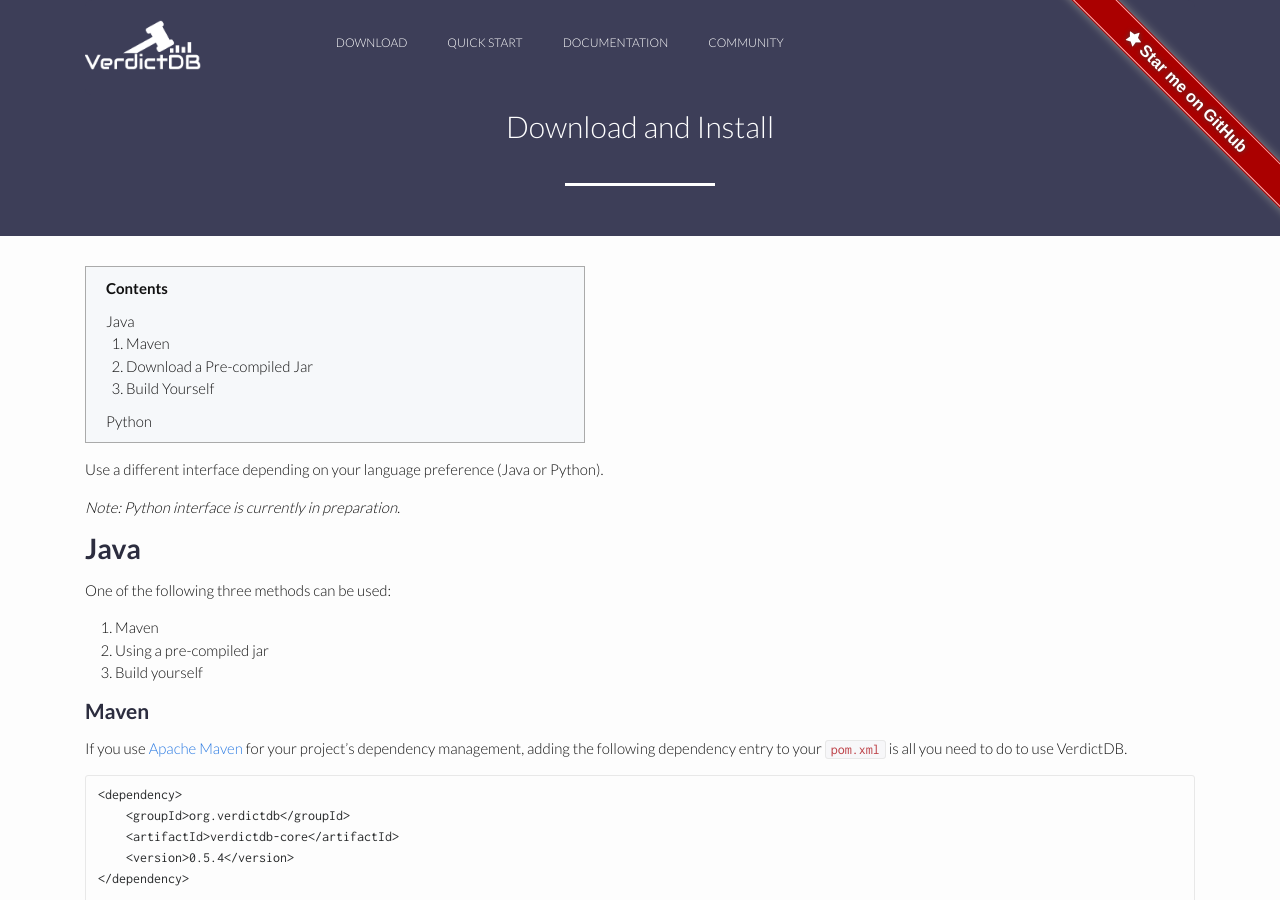
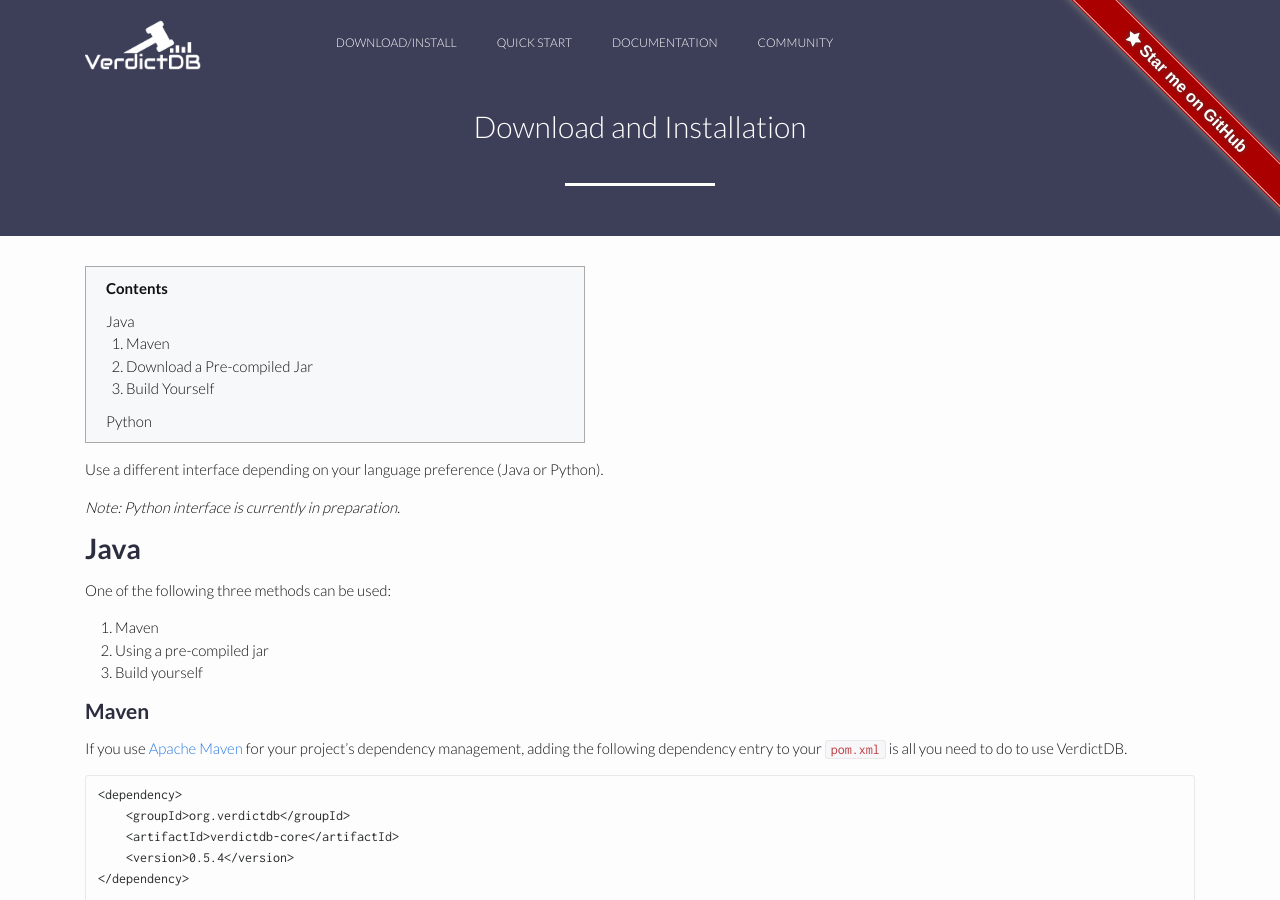
Before and after one commit to verdict-project/verdict-project.github.io, a Jekyll site: the page built from download/index.md, in a window 1280 px wide and 900 px high. Built offline with Jekyll 4.4.1, drawn with Linux system fonts in a browser that asks for light colours; nearby versions of some CDN libraries.

Commit message:
changed download page title

```diff
--- a/_data/nav.yml
+++ b/_data/nav.yml
@@ -2,7 +2,7 @@
   active: false
   url: "/documentation/example"
 
-- title: "DOWNLOAD"
+- title: "DOWNLOAD/INSTALL"
   active: true
   url: "/download"
 
--- a/download/index.md
+++ b/download/index.md
@@ -1,6 +1,6 @@
 ---
 layout: post
-title: Download and Install
+title: Download and Installation
 ---
 
 * TOC
```
